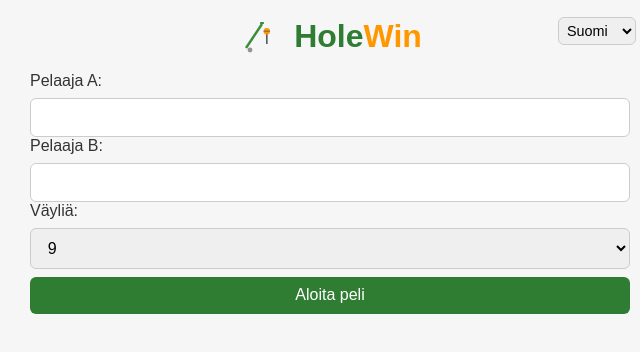
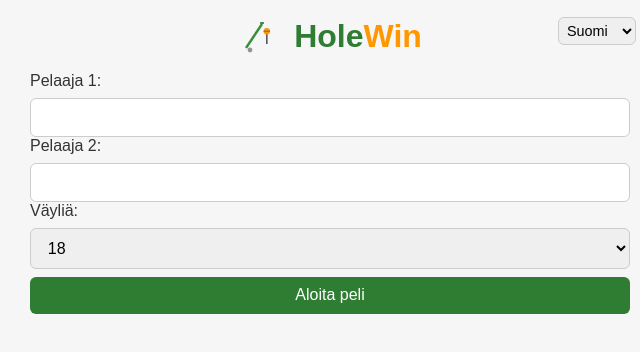
Before and after one commit to esamantynen/holewin, a plain HTML site: page index.html in a window 1280 px wide. Shown: the full height of the page, 310-950 px from the left. Drawn offline with Linux system fonts and the light colour scheme.

Commit message:
Update player labels and set default hole count to 18

```diff
--- a/index.html
+++ b/index.html
@@ -103,7 +103,7 @@
   <label id="labelHoles">Väyliä:
     <select id="holes">
       <option value="9">9</option>
-      <option value="18">18</option>
+      <option value="18" selected>18</option>
     </select>
   </label>
   <button id="startButton" onclick="startGame()">Aloita peli</button>
@@ -127,8 +127,8 @@
     let lang = 'fi';
     const translations = {
       fi: {
-        playerA: "Pelaaja A",
-        playerB: "Pelaaja B",
+        playerA: "Pelaaja 1",
+        playerB: "Pelaaja 2",
         start: "Aloita peli",
         holes: "Väyliä",
         tie: "Tasapeli",
@@ -140,8 +140,8 @@
         holesLeft: "väylää jäljellä"
       },
       en: {
-        playerA: "Player A",
-        playerB: "Player B",
+        playerA: "Player 1",
+        playerB: "Player 2",
         start: "Start Game",
         holes: "Holes",
         tie: "Tie",
@@ -154,7 +154,7 @@
       }
     };
 
-    let scores = [], currentHole = 1, totalHoles = 9;
+    let scores = [], currentHole = 1, totalHoles = 18;
     let playerA = "", playerB = "";
 
     function setLanguage(newLang) {
@@ -250,3 +250,5 @@
   </script>
 </body>
 </html>
+<!-- This is a simple golf score tracking app. It allows two players to keep track of their scores over a specified number of holes. The app provides real-time updates on the match status and displays the final results at the end of the game. The code is structured to be responsive and user-friendly, with a clean design and easy navigation. -->
+<!-- The app is built using HTML, CSS, and JavaScript, making it lightweight and accessible on various devices. The language can be switched between Finnish and English, enhancing usability for a wider audience. The game logic ensures that the scores are accurately recorded and displayed, providing a seamless experience for users. -->
```
